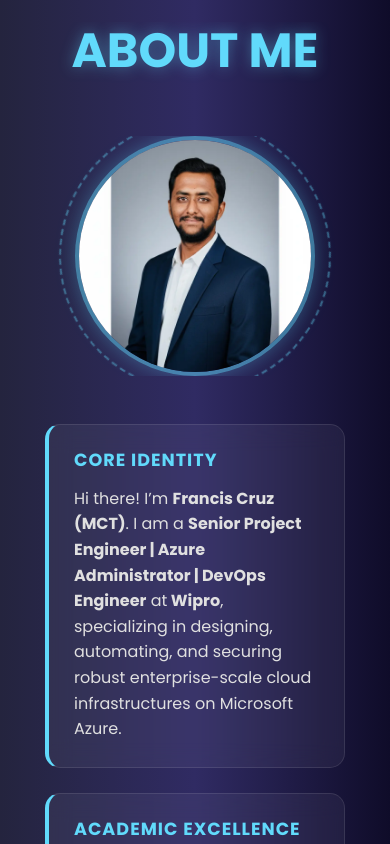
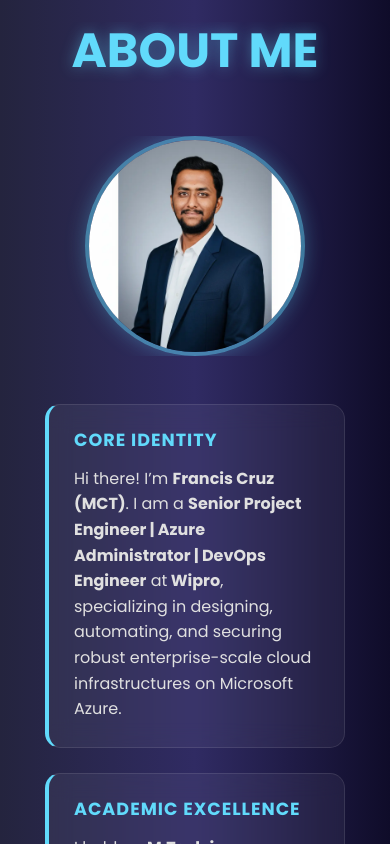
Before and after one commit to ajf013/francis-ajf-portfolio, a React (Create React App) app: page / in a window 390 px wide. Shown: the part 800-1644 px from the top of the page. Built offline with nearby package versions, Linux system fonts and the light colour scheme.

Commit message:
feat: fix profile picture sizing, remove rotating border, and add new projects

```diff
--- a/src/components/projects-timeline/project-timeline.component.jsx
+++ b/src/components/projects-timeline/project-timeline.component.jsx
@@ -9,6 +9,8 @@ import Container from "react-bootstrap/Container";
 import L_CloudSentry from "../../assets/img/projects/cloudsentry.png";
 import L_CruzOpsAI from "../../assets/img/projects/cruzops-ai.png";
 import L_AzureFinancialInsights from "../../assets/img/projects/azure-financial-insights.png";
+import L_ConverterApp from "../../assets/img/projects/converter-app.png";
+import L_StickyNotesApp from "../../assets/img/projects/sticky-notes-app.png";
 import L_Expenseemitracker from "../../assets/img/projects/expense-emi-tracker.png";
 import L_WeatherApp from "../../assets/img/projects/weather_app.png";
 import L_JobsSearch from "../../assets/img/projects/Job-Search-Apply.png";
@@ -22,6 +24,7 @@ import L_TYPESCRIPT from "../../assets/img/skills/typescript.svg";
 import L_AZURE from "../../assets/img/skills/azure.svg";
 import L_AZURE_DEVOPS from "../../assets/img/skills/azure-devops.svg";
 import L_TERRAFORM from "../../assets/img/skills/terraform.svg";
+import L_SUPABASE from "../../assets/img/skills/supabase.svg";
 
 import "./project-timeline.style.css";
 
@@ -39,7 +42,7 @@ const projectsData = [
     description: "An AIOps chat assistant querying Azure infrastructure resources and generating optimized Terraform modules & scripts in real-time.",
     image: L_CruzOpsAI,
     tech: [L_REACT, L_JAVASCRIPT, L_AZURE, L_TERRAFORM],
-    live: "https://github.com/ajf013/CruzOps-AI",
+    live: "https://pscli.fcruz.org/",
     source: "https://github.com/ajf013/CruzOps-AI"
   },
   {
@@ -47,8 +50,24 @@ const projectsData = [
     description: "A FinOps governance dashboard tracking resource spend, budgeting, forecasts, and generating cost-saving right-sizing suggestions.",
     image: L_AzureFinancialInsights,
     tech: [L_REACT, L_JAVASCRIPT, L_AZURE, L_AZURE_DEVOPS],
-    live: "https://insights.fcruz.org",
+    live: "https://finops.fcruz.org",
     source: "https://github.com/ajf013/Azure-Financial-Insights"
+  },
+  {
+    title: "Converter App",
+    description: "A premium, all-in-one client-side file conversion Progressive Web App (PWA) supporting images, audio, and documents with offline compatibility.",
+    image: L_ConverterApp,
+    tech: [L_REACT, L_JAVASCRIPT, L_HTML5, L_CSS3],
+    live: "https://convertme.fcruz.org/",
+    source: "https://github.com/ajf013/converter-app"
+  },
+  {
+    title: "Sticky Notes App",
+    description: "A high-performance notes app featuring real-time cloud synchronization, premium glassmorphism dashboard, and categorized rich-text notes.",
+    image: L_StickyNotesApp,
+    tech: [L_REACT, L_JAVASCRIPT, L_SUPABASE, L_CSS3],
+    live: "https://sticky-notes.fcruz.org",
+    source: "https://github.com/ajf013/sticky-notes-app"
   },
   {
     title: "Expense EMI Tracker",
--- a/src/pages/about/about.style.css
+++ b/src/pages/about/about.style.css
@@ -12,27 +12,14 @@
 }
 
 .profile {
-  max-width: 18em;
+  width: 280px;
+  height: 280px;
+  object-fit: cover;
   border-radius: 50% !important;
   border: 4px solid rgba(97, 218, 251, 0.5) !important;
   box-shadow: 0 0 20px rgba(97, 218, 251, 0.3);
   transition: all 0.5s ease;
   z-index: 2;
-}
-
-.profile-wrapper::before {
-  content: '';
-  position: absolute;
-  width: 20em;
-  height: 20em;
-  border: 2px dashed rgba(97, 218, 251, 0.4);
-  border-radius: 50%;
-  animation: rotate 20s linear infinite;
-}
-
-@keyframes rotate {
-  from { transform: rotate(0deg); }
-  to { transform: rotate(360deg); }
 }
 
 /* Info Cards */
@@ -134,11 +121,8 @@
 
 @media (max-width: 768px) {
   .profile {
-    max-width: 15em;
-  }
-  .profile-wrapper::before {
-    width: 17em;
-    height: 17em;
+    width: 220px;
+    height: 220px;
   }
   .info-card:hover {
     transform: none;
```
Also changed, not shown: src/assets/img/projects/converter-app.png (added), src/assets/img/projects/sticky-notes-app.png (added).
